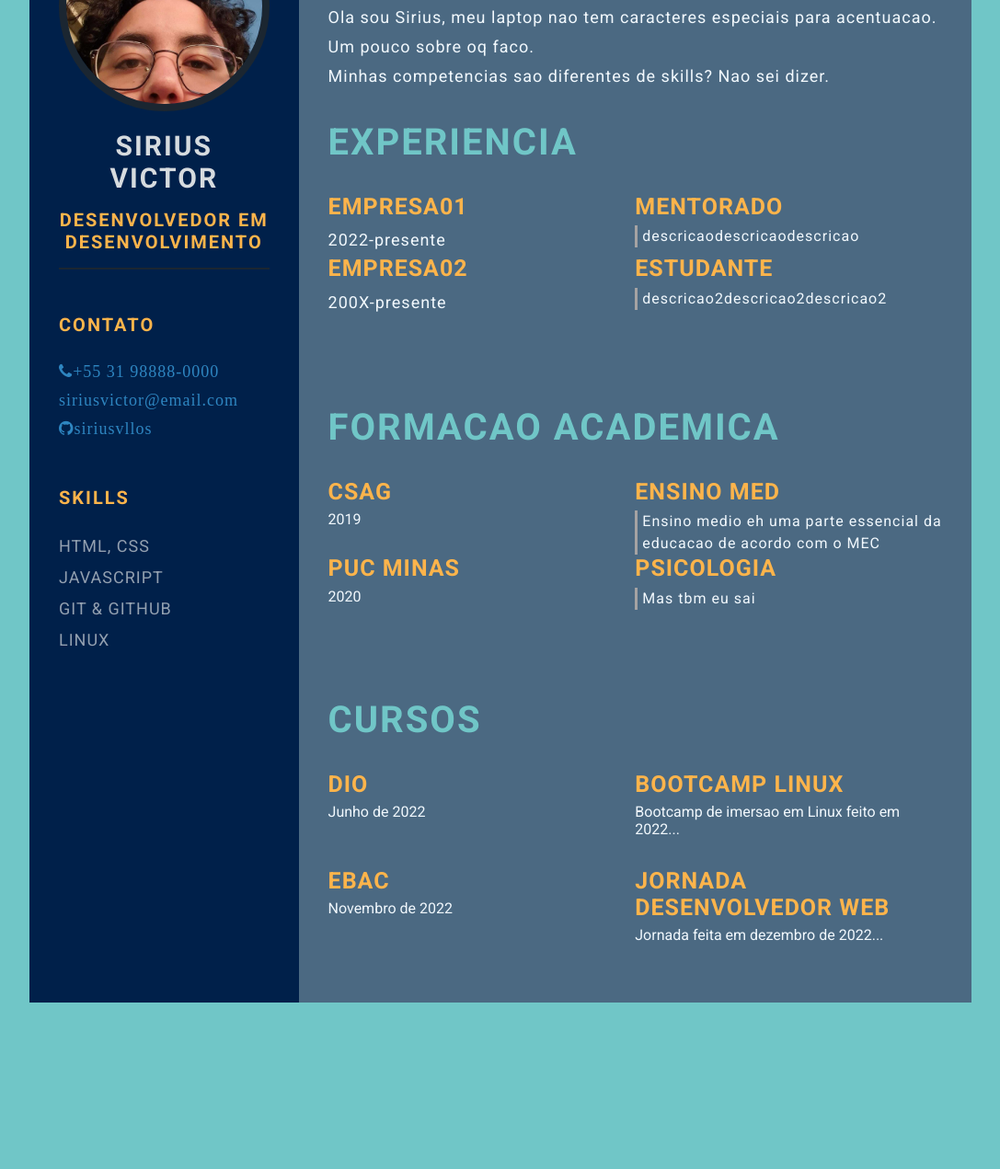
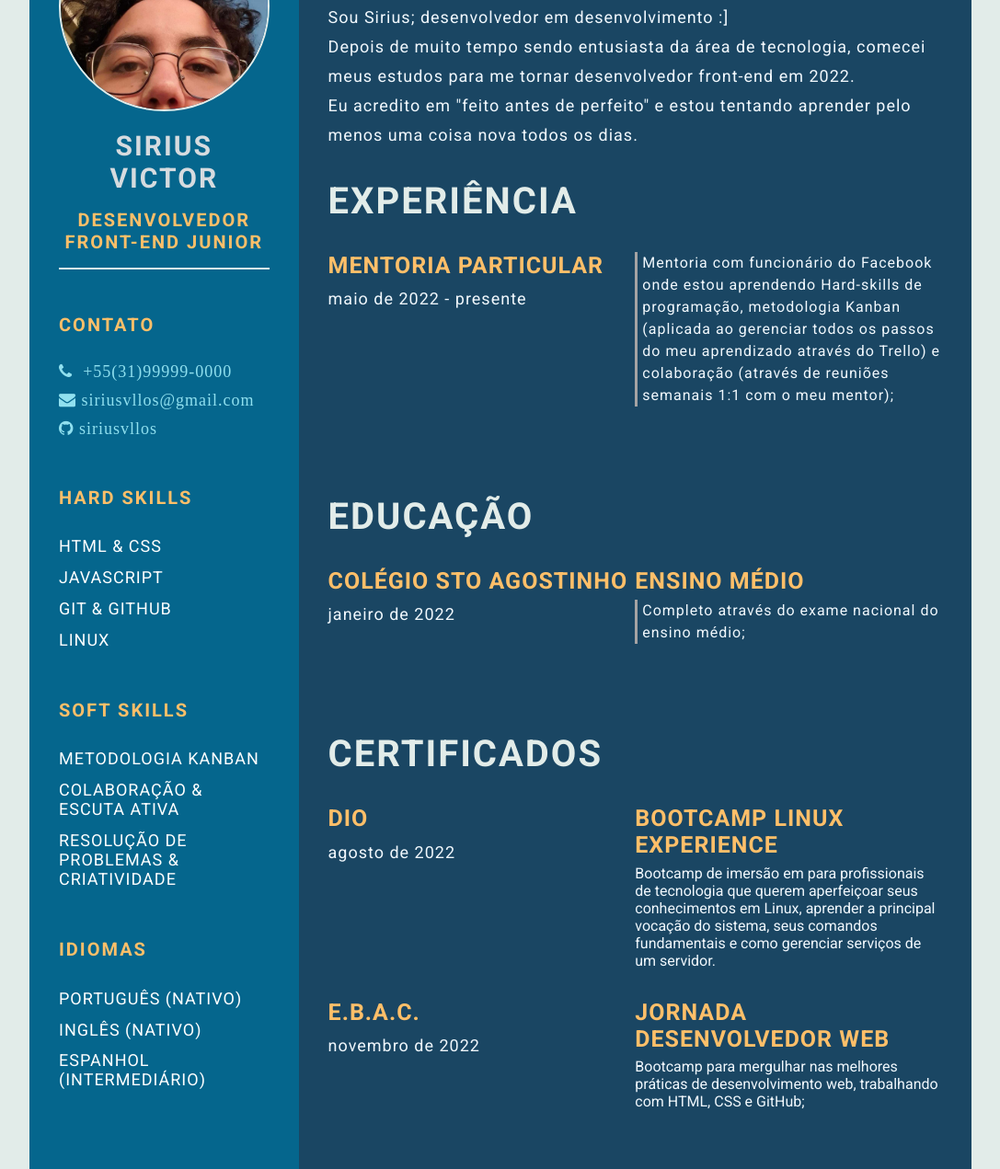
Before and after one commit to siriusvllos/devweekgit, a plain HTML site: page index.html in a window 1280 px wide. Shown: the part 172-1443 px from the top of the page at 92% size, without its empty margins (96-1183 px from the left). Before the commit the page ends 1294 px from the top, so only its background shows below. Drawn offline with Linux system fonts and the light colour scheme.

Commit message:
fix final de algumas coisinhas que estavam so de placeholder e das cores do css (#7)

```diff
--- a/index.html
+++ b/index.html
@@ -29,21 +29,21 @@
         <div class="profile">
           <img class="profile-picture" src="img/yo.jpg" alt="Profile Picture">
           <p class="name">Sirius Victor</p>
-          <p class="profession">desenvolvedor em desenvolvimento</p>
+          <p class="profession">desenvolvedor front-end junior</p>
         </div>
         <div class="contact-info">
           <p class="left-title">Contato</p>
           <ul>
-            <li><i class="fa fa-phone">+55 31 98888-0000</i></li>
-            <li><i class="fa fa-enveope">siriusvictor@email.com</i></li>
-            <li><i class="fa fa-github">siriusvllos</i></li>
+            <li><i class="fa fa-phone">&nbsp; +55(31)99999-0000</i></li>
+            <li><i class="fa fa-envelope">&nbsp;siriusvllos@gmail.com</i></li>
+            <li><i class="fa fa-github">&nbsp;siriusvllos</i></li>
           </ul>
         </div>
         <div class="skills">
-          <p class="left-title">Skills</p>
+          <p class="left-title">Hard Skills</p>
           <ul>
             <li>
-              <p>HTML, CSS</p>
+              <p>HTML & CSS</p>
             </li>
             <li>
               <p>JavaScript</p>
@@ -55,6 +55,29 @@
               <p>Linux</p>
             </li>
           </ul>
+          <p class="left-title">Soft Skills</p>
+          <ul>
+            <li>
+              <p>Metodologia Kanban</p>
+            </li>
+            <li>
+              <p>Colaboração & Escuta ativa </p>
+            </li>
+            <li>
+              <p>Resolução de problemas & Criatividade</p>
+            </li>
+            <p class="left-title">Idiomas</p>
+            <ul>
+              <li>
+                <p>Português (nativo)</p>
+              </li>
+              <li>
+                <p>Inglês (nativo)</p>
+              </li>
+              <li>
+                <p>Espanhol (intermediário)</p>
+              </li>
+            </ul>
         </div>
       </section>
     </section>
@@ -64,33 +87,24 @@
       <div class="right-section-contents">
         <div class="right-title">Sobre</div>
         <p class="about-me-contents">
-          Ola sou Sirius, meu laptop nao tem caracteres especiais para acentuacao.
-          <br> Um pouco sobre oq faco.
-          <br> Minhas competencias sao diferentes de skills? Nao sei dizer.
+          Sou Sirius; desenvolvedor em desenvolvimento :] <br>
+          Depois de muito tempo sendo entusiasta da área de tecnologia, comecei meus estudos para me tornar
+          desenvolvedor front-end em 2022. <br>
+          Eu acredito em "feito antes de perfeito" e estou tentando aprender pelo menos uma coisa nova todos os dias.
         </p>
 
         <section class="experience gap">
-        <div class="right-title">Experiencia</div>
+          <div class="right-title">Experiência</div>
           <div class="experience-contents">
             <div class="exp-left">
-            <p class="exp-company-name">Empresa01</p>
-            <p class="exp-time-period">2022-presente</p>
+              <p class="exp-company-name">Mentoria particular</p>
+              <p class="exp-period">maio de 2022 - presente</p>
             </div>
             <div class="exp-right">
-            <p class="exp-position">mentorado</p>
               <p class="exp-desc">
-              descricaodescricaodescricao
-            </p>
-          </div>
-
-          <div class="exp-left">
-            <p class="exp-company-name">Empresa02</p>
-            <p class="exp-time-period">200X-presente</p>
-          </div>
-          <div class="exp-right">
-            <p class="exp-position">estudante</p>
-            <p class="exp-desc">
-              descricao2descricao2descricao2
+                Mentoria com funcionário do Facebook onde estou aprendendo Hard-skills de programação, metodologia
+                Kanban (aplicada ao gerenciar todos os passos do meu aprendizado através do Trello) e colaboração
+                (através de reuniões semanais 1:1 com o meu mentor);
               </p>
             </div>
           </div>
@@ -99,29 +113,17 @@
 
         <!-- ACADEMIC section here -->
         <section class="education gap">
-        <div class="right-title">Formacao Academica</div>
+          <div class="right-title">Educação</div>
           <div class="education-contents">
             <div class="education-left">
-            <p class="education-school-name">CSAG</p>
-            <p class="education-school-period">2019</p>
+              <p class="education-school-name">Colégio Sto Agostinho</p>
+              <p class="education-period">janeiro de 2022</p>
             </div>
 
             <div class="education-right">
-            <p class="education-subject">Ensino Med</p>
+              <p class="education-subject">Ensino médio</p>
               <p class="education-desc">
-              Ensino medio eh uma parte essencial da educacao de acordo com o MEC
-            </p>
-          </div>
-
-          <div class="education-left">
-            <p class="education-school-name">PUC MINAS</p>
-            <p class="education-school-period">2020</p>
-          </div>
-
-          <div class="education-right">
-            <p class="education-subject">Psicologia</p>
-            <p class="education-desc">
-              Mas tbm eu sai
+                Completo através do exame nacional do ensino médio;
               </p>
             </div>
           </div>
@@ -129,16 +131,18 @@
 
         <!-- pseudo AWARDS HERE (certificados)-->
         <section class="certificates-gap">
-        <div class="right-title">Cursos</div>
+          <div class="right-title">Certificados</div>
           <div class="certificates-contents">
             <div class="certificates-left">
               <p class="certificates-company-name">DIO</p>
-            <p class="certificates-period">Junho de 2022</p>
+              <p class="certificates-period">agosto de 2022</p>
             </div>
             <div class="certificates-right">
-            <p class="certificates-name">Bootcamp Linux</p>
+              <p class="certificates-name">Bootcamp Linux Experience</p>
               <p class="certificates-description">
-              Bootcamp de imersao em Linux feito em 2022...
+                Bootcamp de imersão em para profissionais de tecnologia que querem aperfeiçoar seus conhecimentos em
+                Linux, aprender a principal vocação do sistema, seus comandos fundamentais e como gerenciar serviços de
+                um servidor.
               </p>
             </div>
           </div>
@@ -146,13 +150,13 @@
 
         <div class="certificates-contents">
           <div class="certificates-left">
-          <p class="certificates-company-name">EBAC</p>
-          <p class="certificates-period">Novembro de 2022</p>
+            <p class="certificates-company-name">E.B.A.C.</p>
+            <p class="certificates-period">novembro de 2022</p>
           </div>
           <div class="certificates-right">
             <p class="certificates-name">Jornada Desenvolvedor Web</p>
             <p class="certificates-description">
-            Jornada feita em dezembro de 2022...
+              Bootcamp para mergulhar nas melhores práticas de desenvolvimento web, trabalhando com HTML, CSS e GitHub;
             </p>
           </div>
         </div>
--- a/style.css
+++ b/style.css
@@ -7,7 +7,7 @@
 }
 
 body {
-    background-color: #70c6c7;
+    background-color: #e2ece9;
 }
 
 .resume-contents {
@@ -21,13 +21,13 @@ body {
 .left-section {
     grid-column: span 2;
     height: 100%;
-    background-color: #00204A;
+    background-color: #05668d;
 }
 
 .right-section {
     grid-column: span 5;
     height: 100%;
-    background-color: #4B6982;
+    background-color: #1a4663;
     border-radius: 0px 60px 0px 0px;
 }
 
@@ -37,13 +37,13 @@ body {
 
 .profile {
     width: 100%;
-    border-bottom: 2px solid #1B2631;
+    border-bottom: 2px solid #e2ece9;
 }
 
 .profile-picture {
     width: 100%;
     border-radius: 50%;
-    border: 8px solid #1B2631;
+    border: 2px solid #e2ece9;
 }
 
 .name {
@@ -57,7 +57,7 @@ body {
 }
 
 .profession {
-    color: #FDB44B;
+    color: #ffbf69;
     font-size: 20px;
     text-transform: uppercase;
     text-align: center;
@@ -66,9 +66,9 @@ body {
     padding-bottom: 1rem;
 }
 
-/* .contact-info { border-bottom: 2px solid #1B2631; } */
+/* .contact-info { border-bottom: 2px solid #284b63; } */
 .left-title {
-    color: #FDB44B;
+    color: #ffbf69;
     font-size: 20px;
     letter-spacing: 2px;
     text-transform: uppercase;
@@ -87,7 +87,7 @@ body {
     padding: .4rem 0;
     display: flex;
     align-items: center;
-    color: #d6dbdfaf;
+    color: #ffffff;
     letter-spacing: 1px;
     font-size: 18px;
 }
@@ -96,7 +96,7 @@ body {
 .references ul li i {
     padding-right: 1rem;
     font-size: 18px;
-    color: #2E86C1;
+    color: #90e0ef;
 }
 
 .skills ul {
@@ -104,7 +104,7 @@ body {
 }
 .skills ul li p {
     padding: .4rem 0;
-    color: #d6dbdfaf;
+    color: #ffffff;
     font-size: 18px;
     letter-spacing: 1px;
     display: flex;
@@ -123,7 +123,7 @@ body {
 
 .referance-profession {
     font-size: 16px;
-    color: #d6dbdfaf;
+    color: #ffffff;
     letter-spacing: 1px;
     /* text-transform: uppercase; */
     padding-bottom: .4rem;
@@ -135,7 +135,7 @@ body {
 }
 
 .right-title {
-    color: #70C6C7;
+    color: #e2ece9;
     font-size: 40px;
     letter-spacing: 2px;
     text-transform: uppercase;
@@ -172,13 +172,13 @@ body {
     font-weight: bold;
     text-transform: uppercase;
     letter-spacing: 1px;
-    color: #FDB44B;
+    color: #ffbf69;
     padding-bottom: .4rem;
 }
 
-.exp-time-period,
-.educationp-time-period,
-.certificates-time-period {
+.exp-period,
+.education-period,
+.certificates-period {
     font-size: 18px;
     letter-spacing: 1px;
     line-height: 2rem;
@@ -191,7 +191,7 @@ body {
     font-weight: bold;
     text-transform: uppercase;
     letter-spacing: 1px;
-    color: #FDB44B;
+    color: #ffbf69;
     padding-bottom: .4rem;
 }
 
@@ -279,9 +279,9 @@ body {
         font-size: 18px;
     }
 
-    .exp-time-period,
-    .educationp-time-period,
-    .certificates-time-period {
+    .exp-period,
+    .education-period,
+    .certificates-period {
         font-size: 16px;
     }
 
```
Lines whose indentation alone changed are shown as unchanged.
